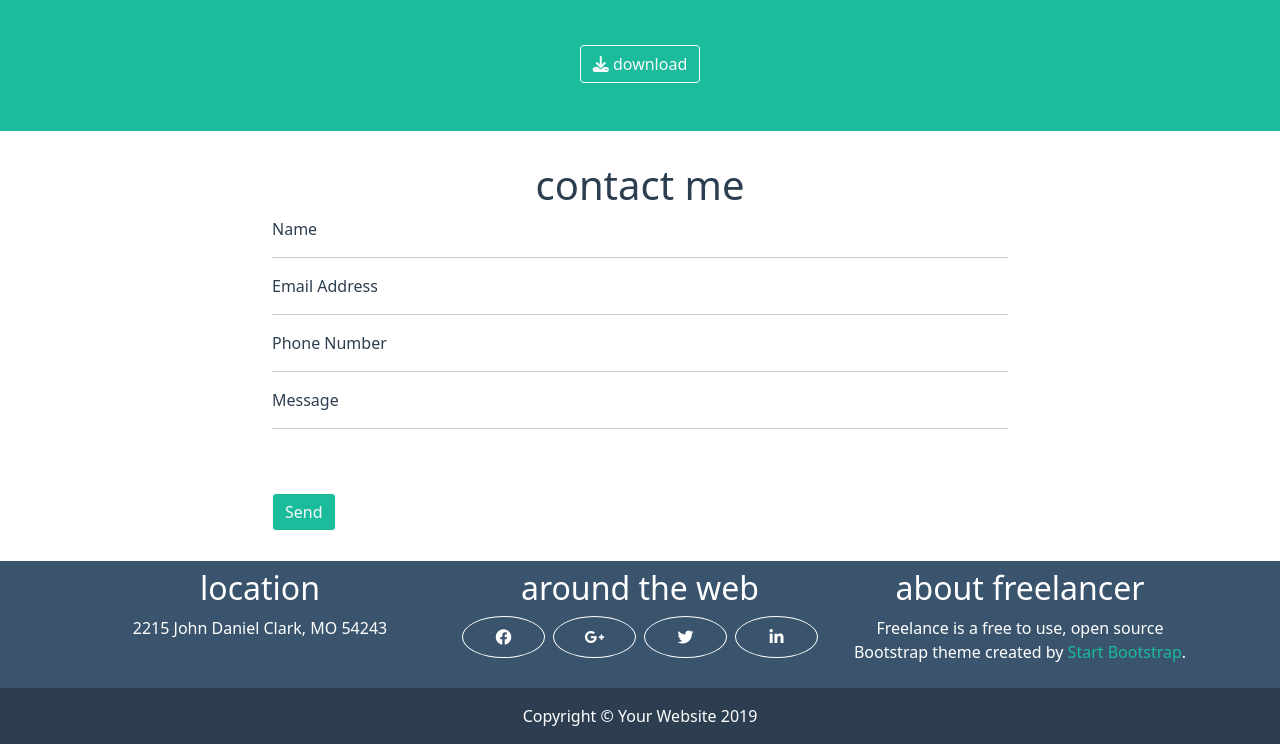
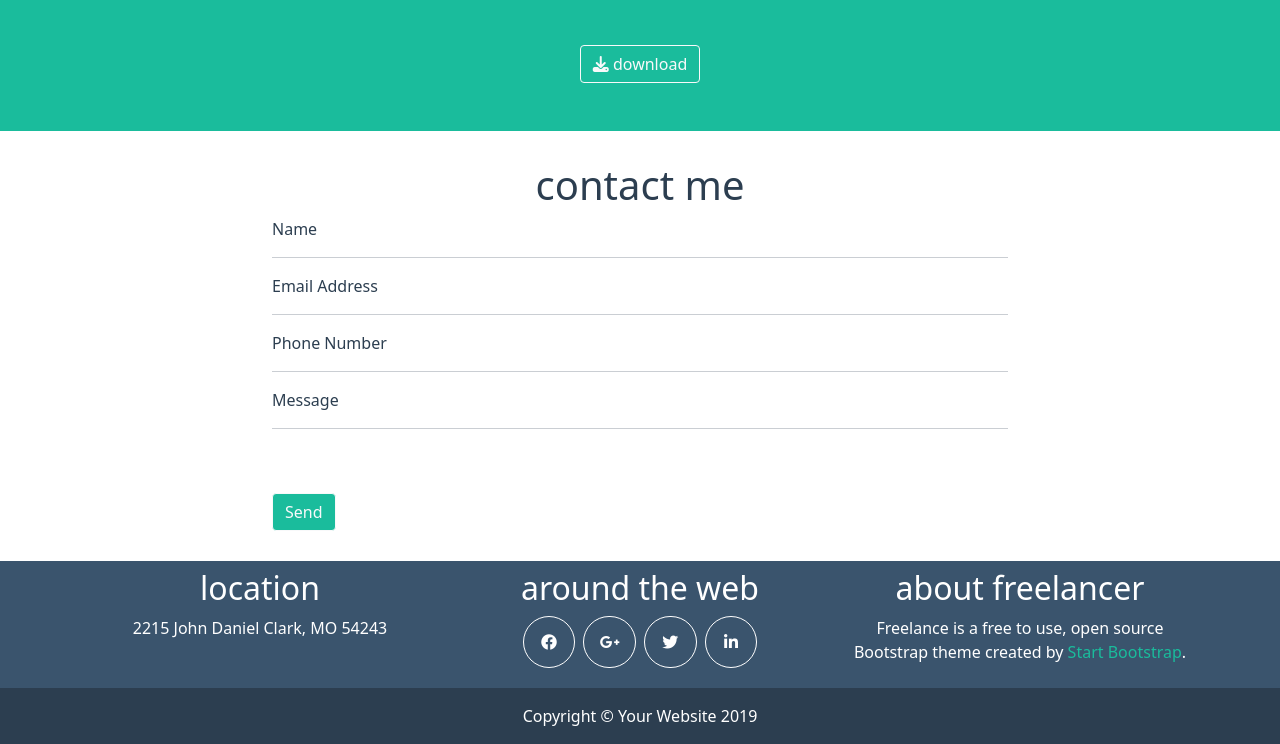
Before and after one commit to sebastianocalella/html-css-bootstrap-freelancer, a plain HTML site: page index.html in a window 1280 px wide. Shown: the part 1399-2143 px from the top of the page. Drawn offline with nearby package versions, Linux system fonts and the light colour scheme.

Commit message:
social circle fix

```diff
--- a/index.html
+++ b/index.html
@@ -235,27 +235,35 @@
                             around the web
                         </h2>
                         <div class="row justify-content-center gx-2">
-                            <div class="col-2 col-md-3">
-                                <div class="border border-1 border-white rounded-circle p-2">
-                                    <i class="fa-brands fa-facebook"></i>
+                            <div class="col-1 col-md-2">
+                                <div class="border border-1 border-white ratio ratio-1x1 rounded-circle">
+                                    <div class="my-flex align-items-center p-1 p-md-0">
+                                        <i class="fa-brands fa-facebook m-auto"></i>
+                                    </div>
                                 </div>
                             </div>
 
-                            <div class="col-2 col-md-3">
-                                <div class="border border-1 border-white rounded-circle p-2">
-                                    <i class="fa-brands fa-google-plus-g"></i>
+                            <div class="col-1 col-md-2">
+                                <div class="border border-1 border-white ratio ratio-1x1 rounded-circle">
+                                    <div class="my-flex align-items-center p-1 p-md-0">
+                                        <i class="fa-brands fa-google-plus-g m-auto"></i>
+                                    </div>
                                 </div>
                             </div>
 
-                            <div class="col-2 col-md-3">
-                                <div class="border border-1 border-white rounded-circle p-2">
-                                    <i class="fa-brands fa-twitter"></i>
+                            <div class="col-1 col-md-2">
+                                <div class="border border-1 border-white ratio ratio-1x1 rounded-circle">
+                                    <div class="my-flex align-items-center p-1 p-md-0">
+                                        <i class="fa-brands fa-twitter m-auto"></i>
+                                    </div>
                                 </div>
                             </div>
 
-                            <div class="col-2 col-md-3">
-                                <div class="border border-1 border-white rounded-circle p-2">
-                                    <i class="fa-brands fa-linkedin-in"></i>
+                            <div class="col-1 col-md-2">
+                                <div class="border border-1 border-white ratio ratio-1x1 rounded-circle">
+                                    <div class="my-flex align-items-center p-1 p-md-0">
+                                        <i class="fa-brands fa-linkedin-in m-auto"></i>
+                                    </div>
                                 </div>
                             </div>
                         </div>
```
